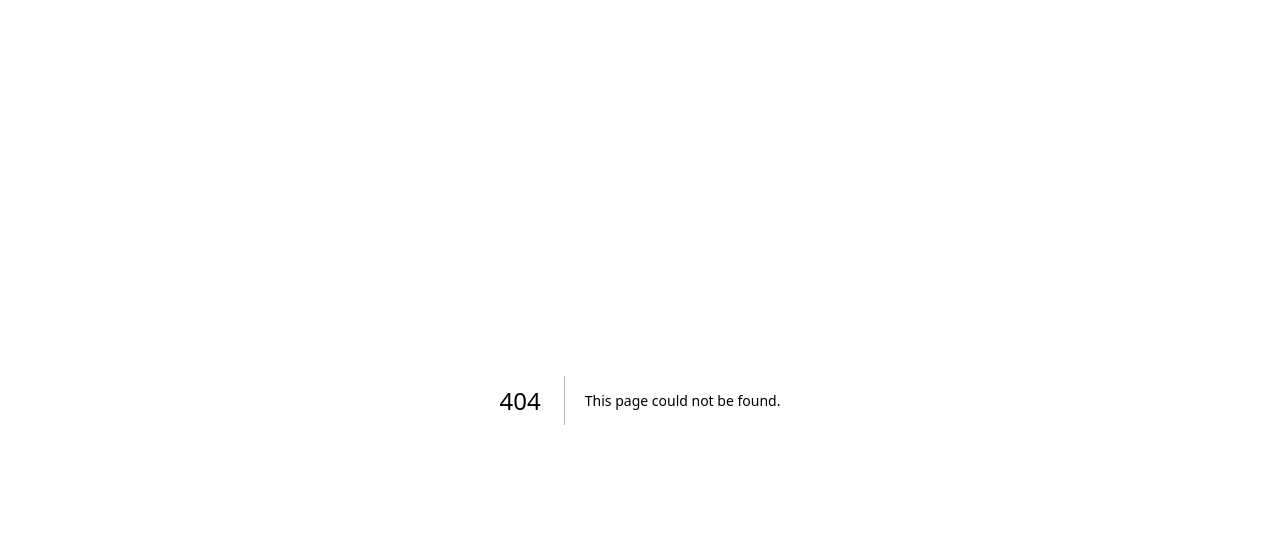
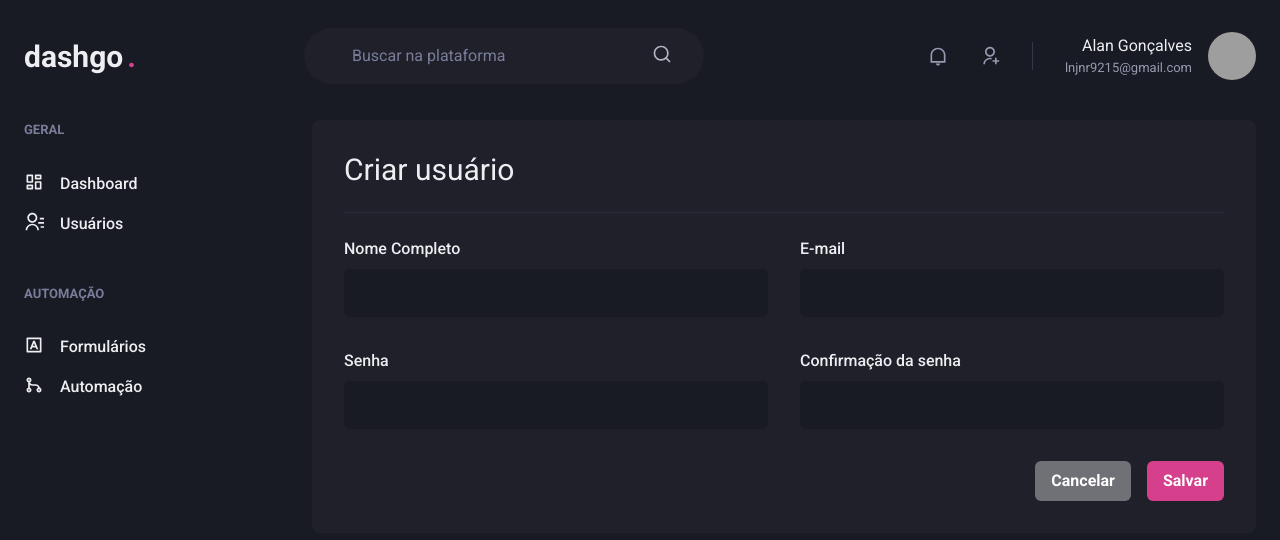
Before and after one commit to lanDev01/dashgo, a Next.js app: page /users/create in a window 1280 px wide. Before the commit this address had no page. Shown: the top 540 px of the page. Built offline with nearby package versions, Linux system fonts and the light colour scheme; grey boxes are pictures that could not be loaded.

Commit message:
feat: add screen create user

```diff
--- /dev/null
+++ b/src/pages/users/create.tsx
@@ -0,0 +1,41 @@
+import { Input } from "@/src/components/Form/Input";
+import { Header } from "@/src/components/Header";
+import { SideBar } from "@/src/components/Sidebar";
+import { Box, Button, Divider, Flex, HStack, Heading, SimpleGrid, VStack } from "@chakra-ui/react";
+
+export default function CreateUser() {
+  return (
+    <Box>
+      <Header />
+
+      <Flex w="100%" my="6" maxWidth={1480} mx="auto" px="6">
+        <SideBar />
+
+        <Box flex="1" borderRadius={8} bg="gray.800" p="8">
+          <Heading size="lg" fontWeight="normal">Criar usuário</Heading>
+
+          <Divider my="6" borderColor="gray.700" />
+
+          <VStack spacing="8">
+            <SimpleGrid minChildWidth="240px" spacing="8" w="100%">
+              <Input name="name" label="Nome Completo" />
+              <Input name="email" type="email" label="E-mail" />
+            </SimpleGrid>
+
+            <SimpleGrid minChildWidth="240px" spacing="8" w="100%">
+              <Input name="password" type="password" label="Senha" />
+              <Input name="password_confimation" type="password" label="Confirmação da senha" />
+            </SimpleGrid>
+          </VStack>
+
+          <Flex mt="8" justify="flex-end">
+            <HStack spacing="4">
+              <Button colorScheme="whiteAlpha">Cancelar</Button>
+              <Button colorScheme="pink">Salvar</Button>
+            </HStack>
+          </Flex>
+        </Box>
+      </Flex>
+    </Box>
+  );
+}
```
